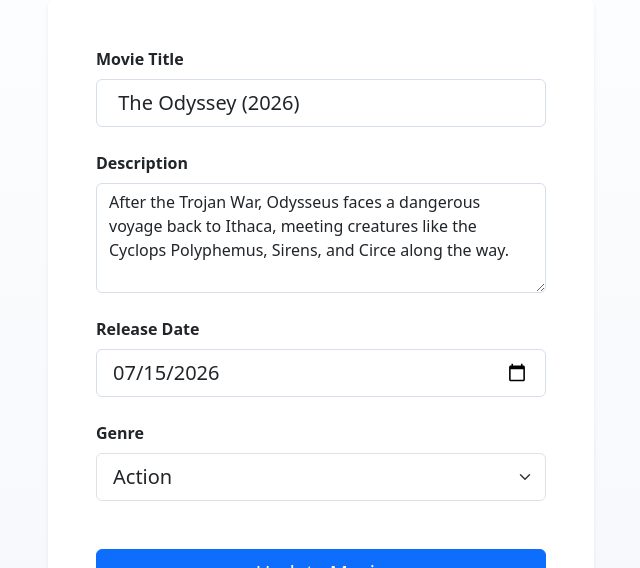
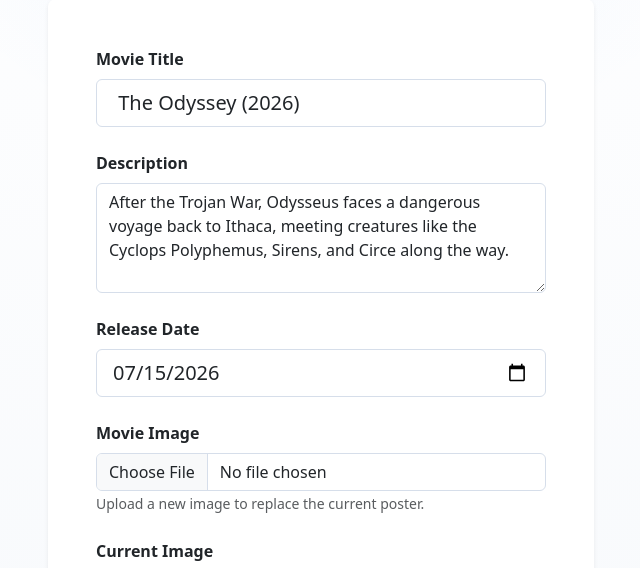
Before and after one commit to 23201086-Aysha/CineVerse, a Django app: page /movie/edit_movie/9/ in a window 1280 px wide. Shown: the part 321-889 px from the top of the page, without its empty margins (319-959 px from the left). Run offline with Django 5.2, Linux system fonts and the light colour scheme; a user stored in the database is signed in; data comes from the database, SQL or seed files in the repository; both versions use the stored data as it was after the commit.

Commit message:
Media added-movie poster

```diff
--- a/cineverses/urls.py
+++ b/cineverses/urls.py
@@ -17,6 +17,8 @@ Including another URLconf
 from django.contrib import admin
 from django.urls import include, path
 from django.shortcuts import redirect
+from django.conf import settings
+from django.conf.urls.static import static
 from . import views
 
 
@@ -29,3 +31,6 @@ urlpatterns=[
     path('watchlist/', include('watchlist.urls')),
     path('subscription/', include('subscription.urls'))
 ]
+
+if settings.DEBUG:
+    urlpatterns += static(settings.MEDIA_URL, document_root=settings.MEDIA_ROOT)
--- a/movie_app/models.py
+++ b/movie_app/models.py
@@ -11,8 +11,9 @@ class Genre(models.Model):
 class Movie(models.Model):
     title = models.CharField(max_length=200)
     description = models.TextField()
-    release_date = models.DateField()
+    release_date = models.DateField(null=True, blank=True)
     genre = models.ForeignKey(Genre, on_delete=models.CASCADE)
+    image = models.ImageField(upload_to='movie_images/', null=True, blank=True)
 
     def __str__(self):
         return self.title
--- a/movie_app/views.py
+++ b/movie_app/views.py
@@ -41,13 +41,15 @@ def add_movie(request):
         description = request.POST.get('description')
         release_date = request.POST.get('release_date')
         genre_id = request.POST.get('genre')
+        image = request.FILES.get('image')
 
         if title and genre_id:
             Movie.objects.create(
                 title=title,
                 description=description,
                 release_date=release_date,
-                genre_id=genre_id
+                genre_id=genre_id,
+                image=image
             )
             return redirect('movie_app:movie_list')
 
@@ -65,6 +67,10 @@ def edit_movie(request, pk):
         movie.description = request.POST.get('description')
         movie.release_date = request.POST.get('release_date')
         movie.genre_id = request.POST.get('genre')
+        image = request.FILES.get('image')
+
+        if image:
+            movie.image = image
 
         movie.save()
         return redirect('movie_app:movie_detail', pk=movie.pk)
--- a/templates/edit_movie.html
+++ b/templates/edit_movie.html
@@ -21,7 +21,7 @@
       <div class="col-12 col-md-8 col-lg-6">
         <div class="card border-0 shadow-sm rounded-3 p-5">
           <!-- FORM -->
-          <form method="POST" novalidate>
+          <form method="POST" enctype="multipart/form-data" novalidate>
             {% csrf_token %}
 
             <!-- Title Field -->
@@ -62,6 +62,27 @@
               >
             </div>
 
+            <!-- Image Upload Field -->
+            <div class="mb-4">
+              <label for="imageInput" class="form-label fw-semibold">Movie Image</label>
+              <input
+                type="file"
+                class="form-control rounded-2"
+                id="imageInput"
+                name="image"
+                accept="image/*"
+              >
+              <small class="text-muted">Upload a new image to replace the current poster.</small>
+            </div>
+            {% if movie.image %}
+            <div class="mb-4">
+              <label class="form-label fw-semibold">Current Image</label>
+              <div>
+                <img src="{{ movie.image.url }}" alt="{{ movie.title }}" class="img-fluid rounded-2" style="max-height: 260px; object-fit: cover;">
+              </div>
+            </div>
+            {% endif %}
+
             <!-- Genre Field -->
             <div class="mb-5">
               <label for="genreSelect" class="form-label fw-semibold">Genre</label>
--- a/templates/movie_list.html
+++ b/templates/movie_list.html
@@ -27,6 +27,9 @@
       <div class="col-12 col-sm-6 col-lg-4">
         <!-- MOVIE CARD -->
         <div class="card h-100 border-0 shadow-sm rounded-3 overflow-hidden hover-shadow" style="transition: box-shadow 0.3s ease;">
+          {% if movie.image %}
+          <img src="{{ movie.image.url }}" alt="{{ movie.title }}" class="card-img-top" style="height: 220px; object-fit: cover; width: 100%;">
+          {% endif %}
           <div class="card-body d-flex flex-column">
             <h5 class="card-title">
               <a href="{% url 'movie_app:movie_detail' movie.id %}" class="text-decoration-none text-dark">
```
Also changed, not shown: check_movie_schema.py (added, +8 -0 lines), templates/add_movie.html (+14 -1 lines), templates/movie_detail.html (+6 -1 lines), db.sqlite3, movie_app/migrations/0001_initial.py (added), movie_app/migrations/0002_alter_genre_id_alter_movie_id.py (added), movie_app/migrations/0003_add_movie_image_field.py (added), movie_app/migrations/__init__.py (added).
